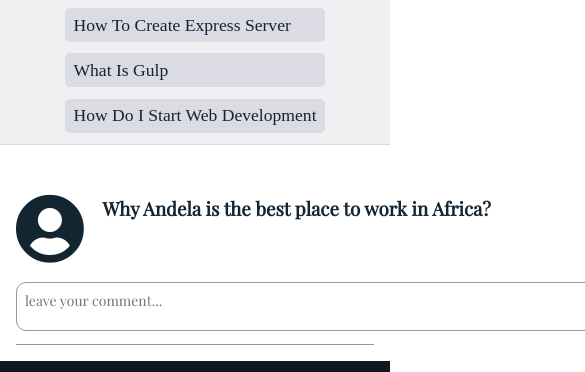
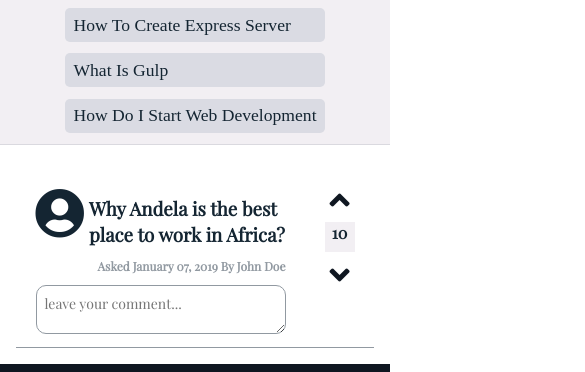
Before and after one commit to abidex4yemi/meet-up-questioner, a website: page UI/index.html in a window 390 px wide. Shown: the part 728-1100 px from the top of the page, 585 px wide, since content can reach past the window. Drawn offline with nearby package versions, Linux system fonts and the light colour scheme.

Commit message:
Updated index page question feed
This commit will fix mobile responsiveness
for index page question feeds container issue

Resolves: https://www.pivotaltracker.com/n/projects/2232110 [#163020832]

```diff
--- a/UI/css/style.css
+++ b/UI/css/style.css
@@ -1395,3 +1395,40 @@
     margin-bottom: 10px;
   }
 }
+
+@media all and (max-width: 749px) {
+  .single__question__info {
+    width: 300px;
+  }
+
+  .single__question {
+    justify-content: space-around;
+  }
+
+  .msg_input {
+    width: 300px;
+  }
+}
+
+@media all and (max-width: 423px) {
+  .single__question__info {
+    width: 250px;
+  }
+
+  .single__question__topic {
+    padding-left: 5px;
+  }
+
+  .media__img {
+    font-size: 50px;
+  }
+
+  .posted_by {
+    margin-top: 10px;
+  }
+
+  .msg_input {
+    margin-top: 10px;
+    width: 250px;
+  }
+}
```
